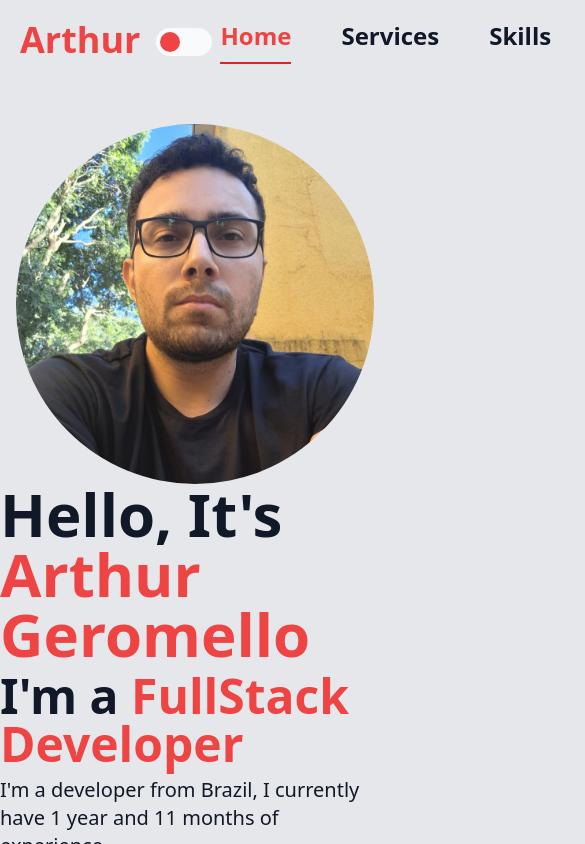
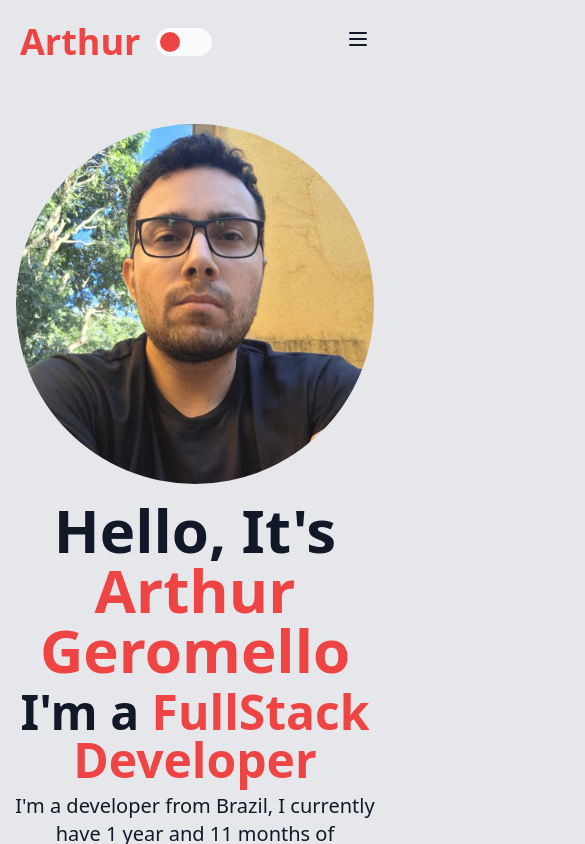
Before and after one commit to Arthuthu/my-portfolio, a Next.js app: page / in a window 390 px wide. Shown: the top 844 px of the page, 585 px wide, since content can reach past the window. Built offline with nearby package versions, Linux system fonts and the light colour scheme.

Commit message:
Added mobile responsiviness

```diff
--- a/src/app/layout.tsx
+++ b/src/app/layout.tsx
@@ -6,6 +6,7 @@ import { usePathname } from "next/navigation";
 
 export default function RootLayout({ children }: Readonly<{ children: React.ReactNode }>) {
 	const [dark, setDark] = useState(false);
+	const [isMenuOpen, setIsMenuOpen] = useState(false);
 
 	useEffect(() => {
 		try {
@@ -27,8 +28,10 @@ export default function RootLayout({ children }: Readonly<{ children: React.Reac
 	return (
 		<html lang="en" className={dark ? "dark" : ""}>
 			<body className="bg-gray-200 dark:bg-[#0D0B0B] text-gray-900 dark:text-white">
-				<nav className="flex p-5">
-					<div className="flex flex-1 gap-2">
+				<nav className="p-5">
+					<div className="max-w-7xl mx-auto">
+						<div className="flex justify-between items-center">
+							<div className="flex items-center gap-2">
 								<div className="text-4xl text-red-500 font-bold">Arthur</div>
 								<div
 									onClick={() => setDark((d) => !d)}
@@ -50,7 +53,7 @@ export default function RootLayout({ children }: Readonly<{ children: React.Reac
 								</div>
 							</div>
 
-					<div className="flex flex-1 gap-[50px] font-semibold text-2xl">
+							<div className="hidden md:flex space-x-8 font-semibold text-2xl">
 								{[
 									{ href: "/", label: "Home" },
 									{ href: "/services", label: "Services" },
@@ -67,7 +70,7 @@ export default function RootLayout({ children }: Readonly<{ children: React.Reac
 											href={href}
 											className={`cursor-pointer
 												hover:text-red-400 hover:border-b-2 hover:border-red-500 transition-all duration-200
-										${isActive ? " text-red-500 border-b-2 border-red-600" : ""}`
+												${isActive ? "text-red-500 border-b-2 border-red-600" : ""}`
 											}
 										>
 											{label}
@@ -75,6 +78,100 @@ export default function RootLayout({ children }: Readonly<{ children: React.Reac
 									);
 								})}
 							</div>
+
+							<div className="md:hidden">
+								<button
+									onClick={() => setIsMenuOpen(!isMenuOpen)}
+									className="text-gray-900 dark:text-white hover:text-red-500 focus:outline-none"
+								>
+									<svg
+										className="h-6 w-6"
+										fill="none"
+										strokeLinecap="round"
+										strokeLinejoin="round"
+										strokeWidth="2"
+										viewBox="0 0 24 24"
+										stroke="currentColor"
+									>
+										{isMenuOpen ? (
+											<path d="M6 18L18 6M6 6l12 12" />
+										) : (
+											<path d="M4 6h16M4 12h16M4 18h16" />
+										)}
+									</svg>
+								</button>
+							</div>
+						</div>
+
+						<div className={`
+							fixed inset-0 z-50 md:hidden
+							${isMenuOpen ? 'visible' : 'invisible'}
+						`}>
+							<div
+								className={`
+									absolute inset-0 bg-black/50 backdrop-blur-sm
+									transition-opacity duration-300
+									${isMenuOpen ? 'opacity-100' : 'opacity-0'}
+								`}
+								onClick={() => setIsMenuOpen(false)}
+							/>
+
+							<div className={`
+								absolute top-0 right-0 h-full w-64
+								bg-gray-100 dark:bg-[#0D0B0B] shadow-xl
+								transform transition-transform duration-300 ease-in-out
+								${isMenuOpen ? 'translate-x-0' : 'translate-x-full'}
+							`}>
+								<div className="flex flex-col p-6">
+									<div className="flex justify-end mb-8">
+										<button
+											onClick={() => setIsMenuOpen(false)}
+											className="text-gray-900 dark:text-white hover:text-red-500 focus:outline-none"
+										>
+											<svg
+												className="h-6 w-6"
+												fill="none"
+												strokeLinecap="round"
+												strokeLinejoin="round"
+												strokeWidth="2"
+												viewBox="0 0 24 24"
+												stroke="currentColor"
+											>
+												<path d="M6 18L18 6M6 6l12 12" />
+											</svg>
+										</button>
+									</div>
+
+									<div className="flex flex-col space-y-4 font-semibold text-xl">
+										{[
+											{ href: "/", label: "Home" },
+											{ href: "/services", label: "Services" },
+											{ href: "/skills", label: "Skills" },
+											{ href: "/education", label: "Education" },
+											{ href: "/experience", label: "Experience" },
+											{ href: "/contact", label: "Contact" },
+										].map(({ href, label }) => {
+											const pathname = usePathname();
+											const isActive = pathname === href;
+											return (
+												<Link
+													key={href}
+													href={href}
+													onClick={() => setIsMenuOpen(false)}
+													className={`cursor-pointer block px-4 py-2 rounded-md
+														hover:text-red-400 hover:bg-gray-200 dark:hover:bg-stone-800 transition-all duration-200
+														${isActive ? "text-red-500 bg-gray-200 dark:bg-stone-800" : ""}`
+													}
+												>
+													{label}
+												</Link>
+											);
+										})}
+									</div>
+								</div>
+							</div>
+						</div>
+					</div>
 				</nav>
 				{children}
 			</body>
--- a/src/app/page.tsx
+++ b/src/app/page.tsx
@@ -31,15 +31,15 @@ export default function Home() {
                 initial={{ opacity: 0 }}
                 animate={{ opacity: 1 }}
                 transition={{ delay: 0.4, duration: 0.6 }}
-                className="flex flex-1 flex-col justify-center items-start"
+                className="flex flex-1 flex-col justify-center items-start text-center mt-4 md:mt-0 md:text-start"
             >
                 <h1 className="text-6xl font-bold">Hello, It's <span className="text-red-500">Arthur Geromello</span></h1>
-                <p className="text-5xl font-semibold mt-2">I'm a <span className="text-red-500">FullStack Developer</span></p>
+                <p className="text-5xl font-semibold mt-2 justify-center md:justify-start w-full">I'm a <span className="text-red-500">FullStack Developer</span></p>
                 <div className="flex flex-col mt-2 text-xl">
                     <p>I'm a developer from Brazil, I currently have {getCurrentExperience()} of experience.</p>
                     <p>My main backend language is C#, altough I have some experience with Visual Basic and Delphi.</p>
                     <p>On the frontend, I have worked with React and Angular, both using Tailwind CSS and sometimes Bootstrap.</p>
-                    <div className="flex gap-4 mt-4">
+                    <div className="flex gap-4 mt-4 justify-center md:justify-start pb-3">
                         <a href="https://www.linkedin.com/in/arthur-geromello-ab44a8159/" target="_blank" rel="noopener noreferrer"
                            className="text-3xl text-red-500 border border-red-500 p-2 rounded-full
                             hover:text-gray-900 hover:bg-red-500 transition-colors duration-500">
```
Lines whose indentation alone changed are shown as unchanged.
